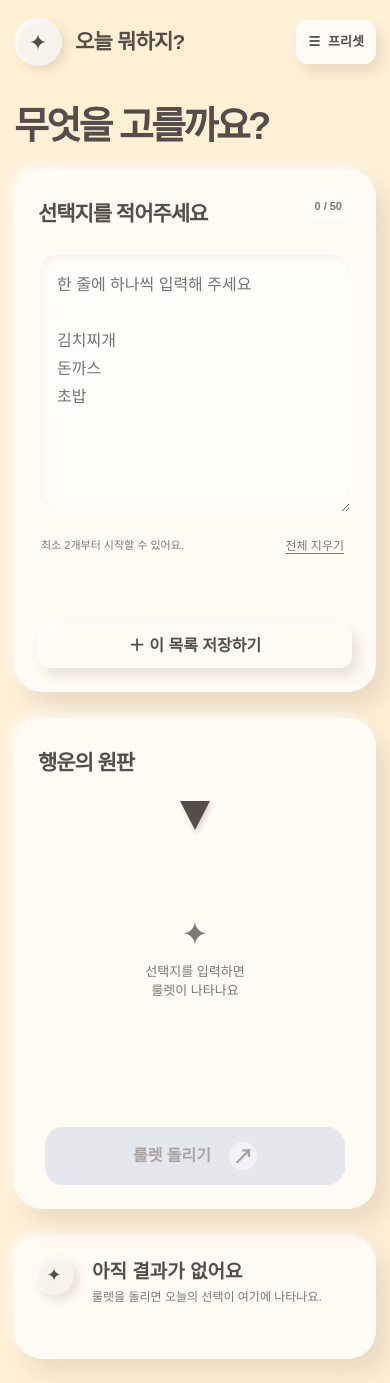
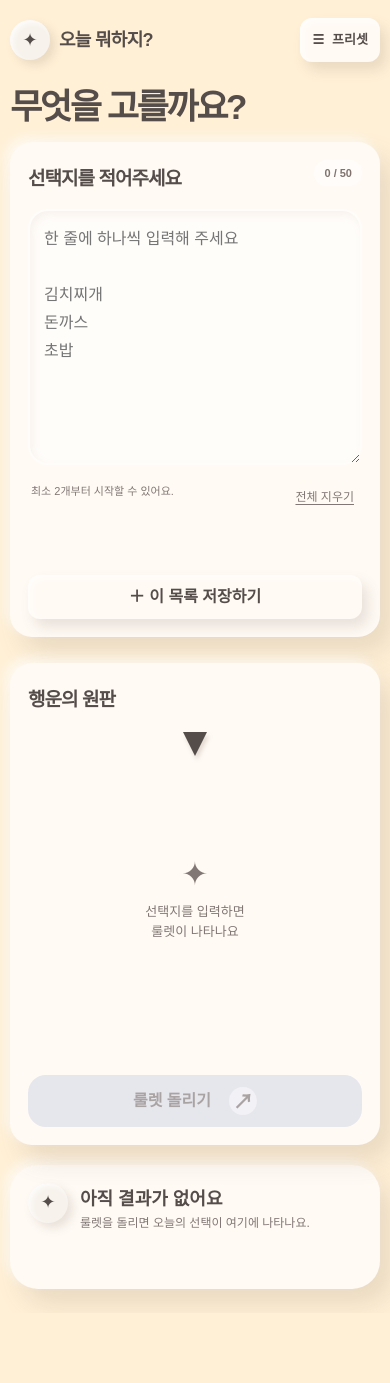
Before and after one commit to yooyunwoo/vibe-midterm-202502080, a plain HTML site: page index.html in a window 390 px wide. After the commit the page ends 1313 px from the top, so only its background shows below. Drawn offline with Linux system fonts and the light colour scheme; a web font is replaced by a local one.

Commit message:
Auto-sync: 2026-10-15 15:58:00

```diff
--- a/style.css
+++ b/style.css
@@ -32,7 +32,7 @@
 
 * { box-sizing: border-box; }
 
-html { min-width: 320px; scroll-behavior: smooth; }
+html { scroll-behavior: smooth; }
 
 body {
   margin: 0;
@@ -187,15 +187,65 @@ textarea:focus, input:focus { border-color: var(--pastel-aqua); background: rgba
 [hidden] { display: none !important; }
 
 @media (max-width: 760px) {
-  .app-shell { width: min(100% - 28px, 560px); padding-top: 18px; }
-  .site-header { margin-bottom: 40px; }
-  .icon-button { padding: 0 12px; }
+  .app-shell {
+    width: min(calc(100% - 28px), 560px);
+    padding: 18px 0 max(24px, env(safe-area-inset-bottom));
+  }
+  .site-header { margin-bottom: 32px; }
+  .brand { gap: 9px; }
+  .brand-mark { width: 40px; height: 40px; font-size: 18px; }
+  .brand h1 { font-size: 18px; }
+  .icon-button { min-height: 44px; padding: 0 12px; }
   .intro { display: block; }
-  .intro h2 { font-size: 38px; }
+  .intro h2 { font-size: clamp(30px, 9vw, 38px); }
   .workspace { grid-template-columns: 1fr; }
-  .input-panel, .roulette-panel { padding: 24px; }
-  .result-card { align-items: flex-start; flex-wrap: wrap; padding: 20px; }
-  .result-actions { width: 100%; justify-content: flex-end; }
+  .input-panel, .roulette-panel { padding: 22px; }
+  .panel-heading { margin-bottom: 16px; }
+  .panel-heading h3 { font-size: 19px; }
+  textarea { min-height: 160px; max-height: 38vh; padding: 14px; }
+  .wheel-stage { width: min(100%, 420px); }
+  .roulette-panel .primary-button { width: 100%; margin-top: 10px; }
+  .result-card {
+    align-items: flex-start;
+    flex-wrap: wrap;
+    gap: 12px;
+    margin-top: 20px;
+    padding: 18px;
+  }
+  .result-copy { flex-basis: calc(100% - 54px); }
+  .result-copy h3 { font-size: 18px; }
+  .result-actions { width: 100%; justify-content: stretch; gap: 8px; }
+  .result-actions .text-button, .result-actions .secondary-button { flex: 1; min-height: 44px; }
+  .preset-dialog { max-height: calc(100dvh - 24px); padding: 22px; }
+}
+
+@media (max-width: 480px) {
+  .app-shell { width: calc(100% - 20px); }
+  .site-header { margin-bottom: 26px; }
+  .intro { margin-bottom: 16px; }
+  .input-panel, .roulette-panel { padding: 18px; border-radius: 22px; }
+  .input-footer { align-items: flex-start; gap: 8px; }
+  .hint { max-width: 65%; }
+  .wheel-stage { width: 100%; }
+  .pointer {
+    border-right-width: 12px;
+    border-left-width: 12px;
+    border-top-width: 24px;
+  }
+  .primary-button { min-height: 52px; }
+  .preset-item { align-items: flex-start; flex-direction: column; }
+  .preset-actions { width: 100%; }
+  .preset-actions button { flex: 1; min-height: 40px; }
+}
+
+@media (max-width: 360px) {
+  .app-shell { width: calc(100% - 16px); }
+  .input-panel, .roulette-panel { padding: 15px; }
+  .brand-mark { width: 36px; height: 36px; }
+  .brand h1 { font-size: 17px; }
+  .icon-button { padding: 0 10px; font-size: 12px; }
+  .status-pill { padding-inline: 8px; }
+  .result-copy p:last-child { font-size: 11px; }
 }
 
 @media (prefers-reduced-motion: reduce) {
```
